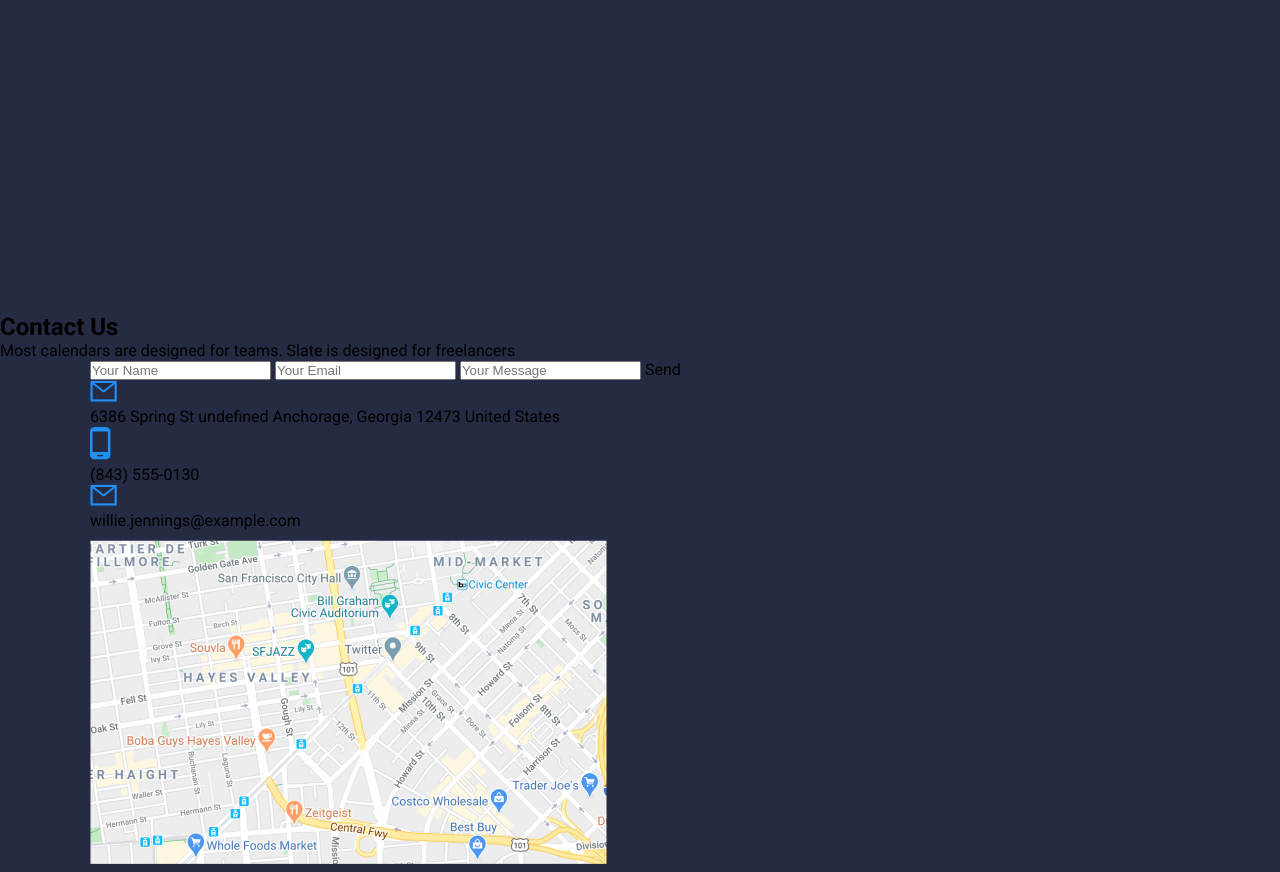
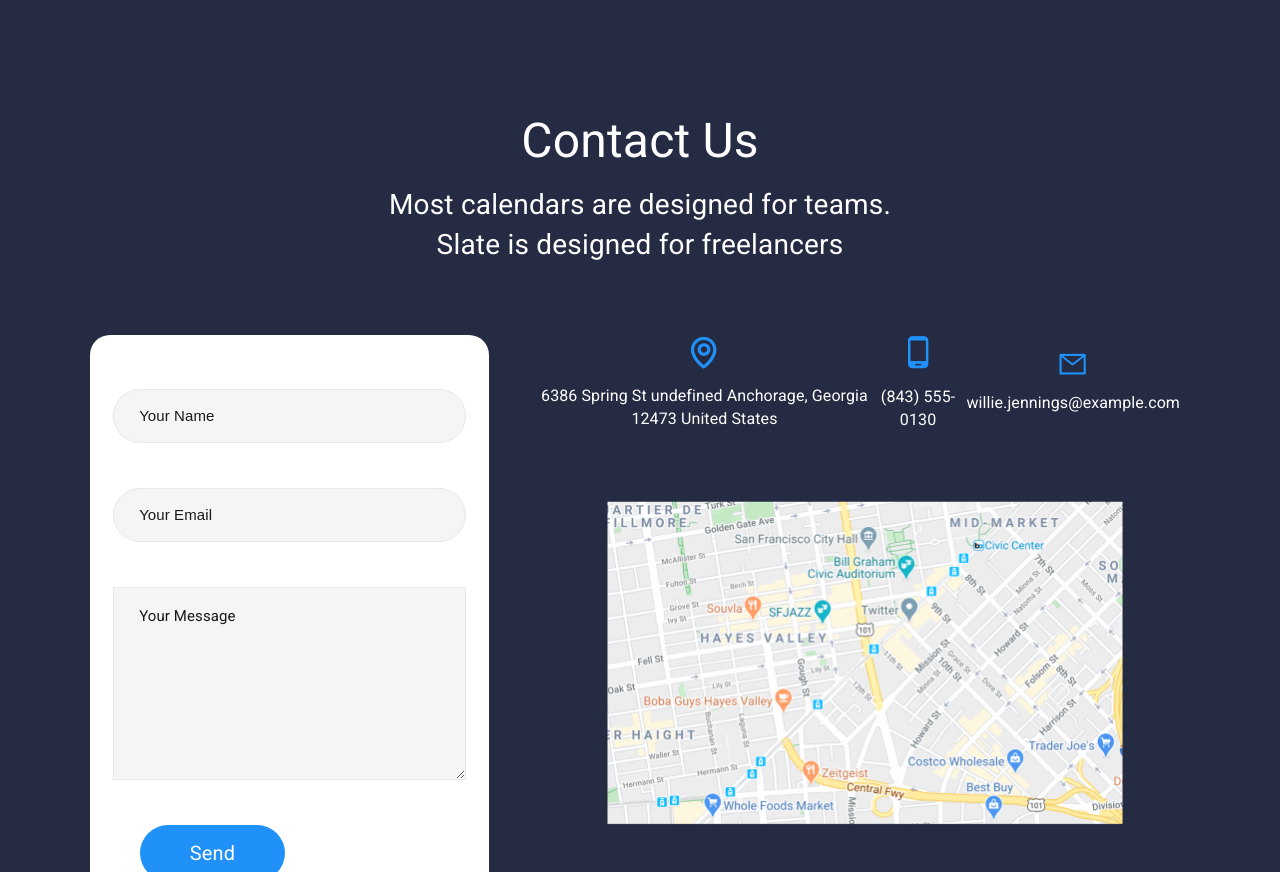
Before and after one commit to Veremyov-of/Figmaland, a plain HTML site: page index.html in a window 1280 px wide. Shown: the part 5550-6422 px from the top of the page. Drawn offline with Linux system fonts and the light colour scheme.

Commit message:
add scss block (contact)

```diff
--- a/index.html
+++ b/index.html
@@ -271,13 +271,13 @@
             <form class="contact_form">
                 <input class="contact_form_log" type="text" placeholder="Your Name">
                 <input class="contact_form_log" type="email" placeholder="Your Email">
-                <input class="contact_form_message" type="text" placeholder="Your Message">
+                <textarea class="contact_form_message" placeholder="Your Message"></textarea>
                 <button class="contact_form_button" type="button">Send</button>
             </form>
             <div class="contact_wrapp">
                 <div class="contact_wrapp_join">
                     <div class="contact_wrapp_join_item">
-                        <img src="./img/contact/icon_mail.png" alt="icon">
+                        <img src="./img/contact/icon_map.png" alt="icon">
                         <p>
                             6386 Spring St undefined Anchorage,
                             Georgia 12473 United States
--- /dev/null
+++ b/scss/Contact/_contact.scss
@@ -0,0 +1,135 @@
+.contact {
+    margin-top: 200px;
+    &_title {
+        font-weight: normal;
+        font-size: 48px;
+        line-height: 55px;
+        text-align: center;
+        letter-spacing: 0.2px;
+        color: #FFFFFF;
+    }
+    &_text {
+        width: 510px;
+        margin: 0 auto;
+        margin-top: 17px;
+        font-weight: normal;
+        font-size: 28px;
+        line-height: 40px;
+        text-align: center;
+        letter-spacing: 0.2px;
+        color: #FFFFFF;
+    }
+    .container {
+        margin-top: 70px;
+        display: flex;
+        .contact_form {
+            margin-right: 50px;
+            width: 510px;
+            height: 600px;
+            border-radius: 20px;
+            border: none;
+            background-color: #fff;
+            display: flex;
+            justify-content: center;
+            flex-direction: column;
+            &_log {
+                padding-left: 25px;
+                margin: 0 auto;
+                margin-bottom: 45px;
+                width: 353px;
+                height: 54px;
+                border-radius: 39px;
+                background-color: #F5F5F5;
+                border: 1px solid #E8E8E8;
+                outline: none;
+                &::placeholder {
+                    color: #18171D;
+                    font-weight: normal;
+                    font-size: 15px;
+                    line-height: 16px;
+                    letter-spacing: 0.1px;
+                }
+            }
+            &_message {
+                padding-top: 20px;
+                padding-left: 25px;
+                margin: 0 auto;
+                margin-bottom: 45px;
+                width: 353px;
+                height: 193px;
+                background-color: #F5F5F5;
+                border: 1px solid #E8E8E8;
+                outline: none;
+                &::placeholder {
+                    color: #18171D;
+                    font-weight: normal;
+                    font-size: 15px;
+                    font-family: 'Roboto', sans-serif;
+                    line-height: 16px;
+                    letter-spacing: 0.1px;
+                }
+            }
+            &_button {
+                background-color: #2091F9;
+                margin-left: 50px;
+                color: #fff;
+                width: 145px;
+                height: 56px;
+                border-radius: 35px;
+                font-weight: normal;
+                font-size: 20px;
+                line-height: 20px;
+                letter-spacing: 0.2px;
+                color: #FFFFFF;
+                &:hover {
+                    transition: all .2s;
+                    color: #2091F9;
+                    background-color: #fff;
+                    border: 2px solid #2091F9;
+                }
+            }
+        }
+        .contact_wrapp {
+            display: flex;
+            flex-direction: column;
+            justify-content: center;
+            align-items: center;
+            &_join {
+                display: flex;
+                align-items: center;
+                &_item {
+                    margin-right: 10px;
+                    display: flex;
+                    flex-direction: column;
+                    align-items: center;
+                    justify-content: center;
+                    img {
+                        display: block;
+                        margin: 0 auto;
+                    }
+                    p {
+                        margin-top: 15px;
+                        font-weight: normal;
+                        font-size: 16px;
+                        line-height: 23px;
+                        text-align: center;
+                        letter-spacing: 0.1px;
+                        color: #FFFFFF;
+                    }
+                }
+            }
+            &_map {
+                margin-top: 60px;
+                width: 516px;
+                height: 343px;
+            }
+            &_social {
+                margin-top: 60px;
+                &_item {
+                    width: 40px;
+                    height: 40px;
+                }
+            }
+        }
+    }
+}
--- a/scss/Pricing/_pricing.scss
+++ b/scss/Pricing/_pricing.scss
@@ -1,6 +1,5 @@
 .pricing {
     padding-top: 150px;
-    padding-bottom: 400px;
     &_title {
         font-weight: normal;
         font-size: 48px;
--- a/scss/style.scss
+++ b/scss/style.scss
@@ -19,3 +19,5 @@
 @import "./Testimonials/testimonials";
 
 @import "./Pricing/pricing";
+
+@import "./Contact/contact";
```
Also changed, not shown: css/style.css, 1 other file.
